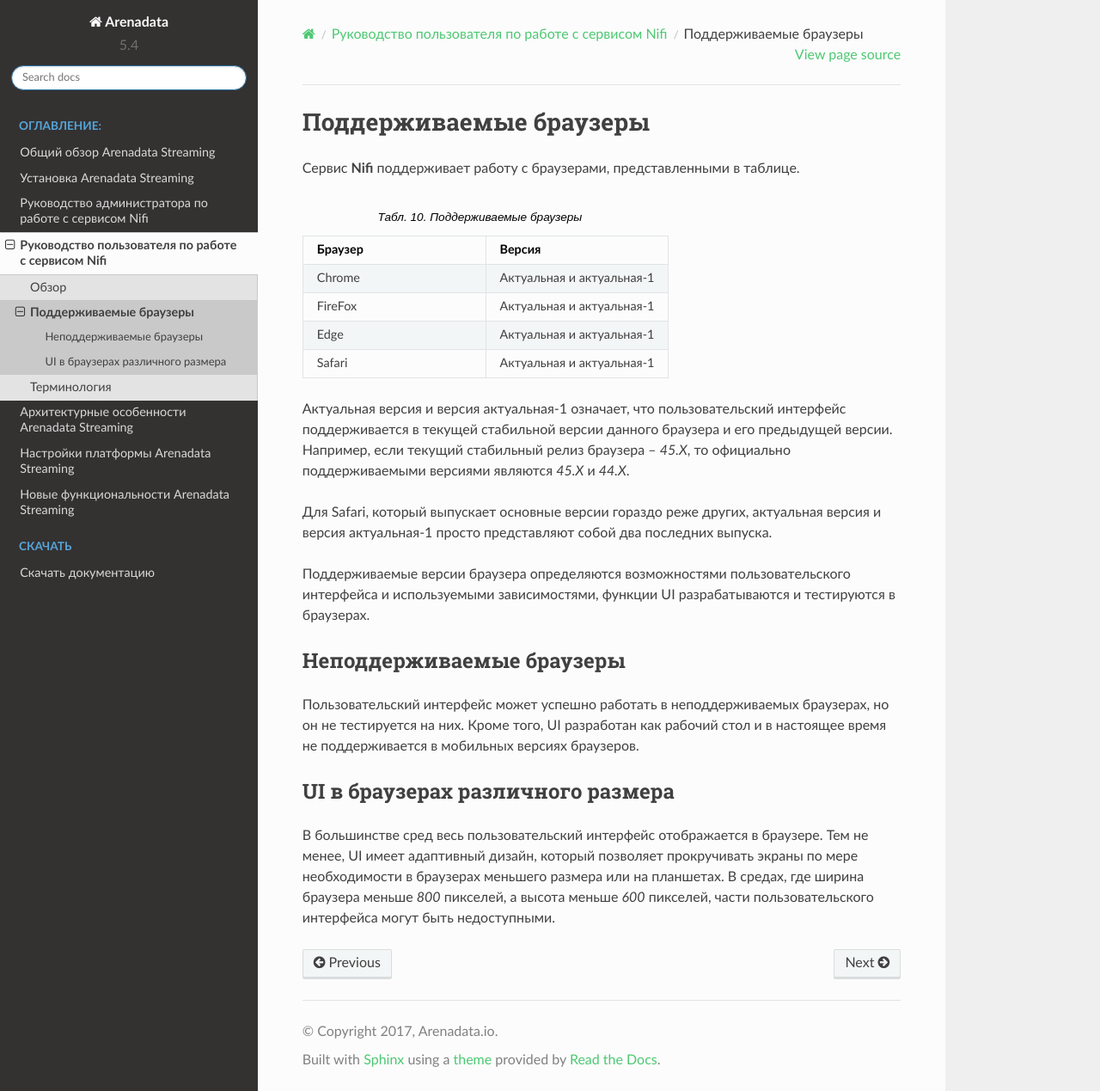
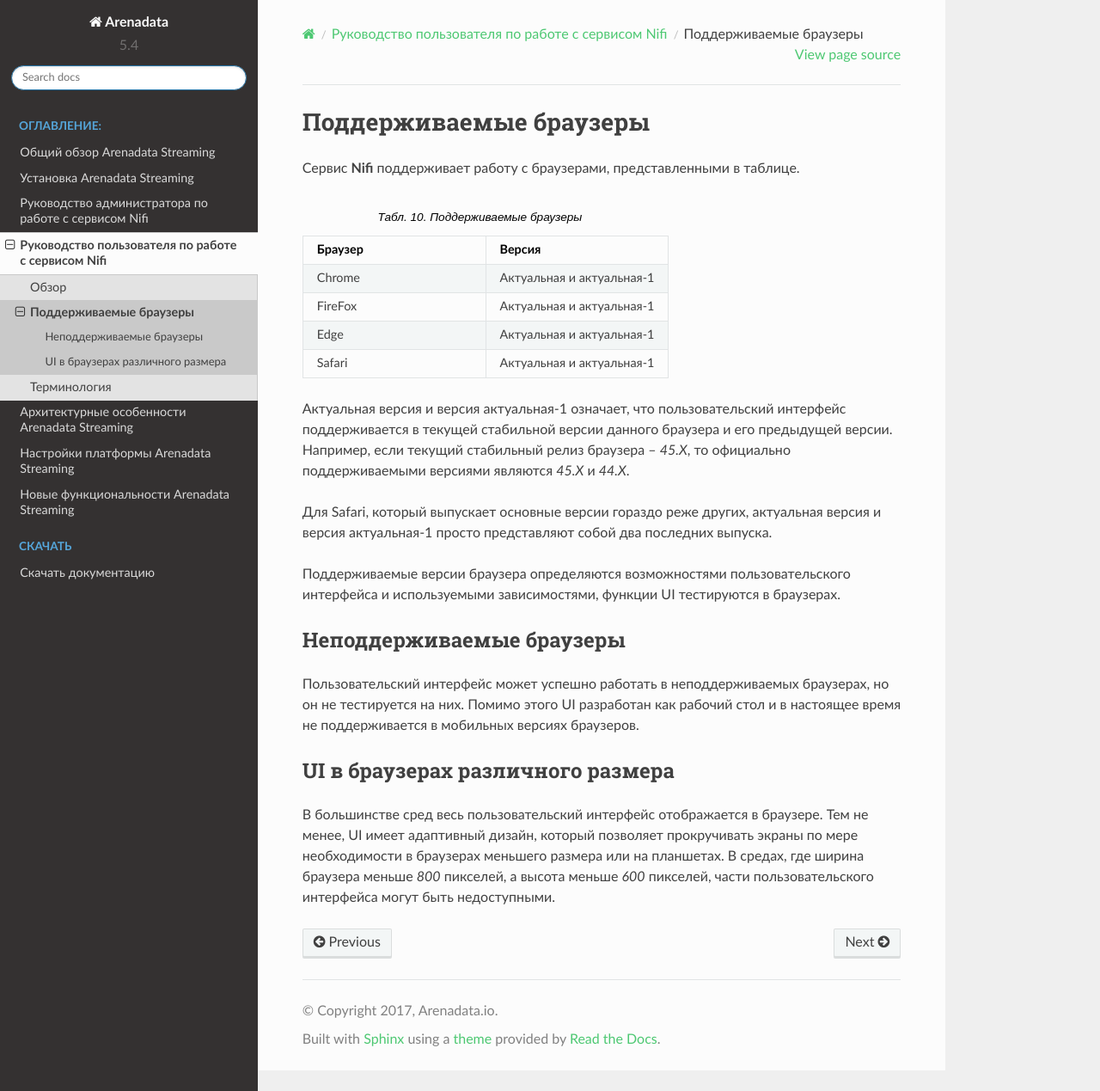
Before and after one commit to arenadata/docs_ads, a Sphinx documentation site: the page built from source/UserNIFI/Support.rst, in a window 1280 px wide and 1269 px high. Shown: the whole window at 86% size. Built offline with Sphinx 7.4.7 and the Read the Docs theme 2.0.0, drawn with Linux system fonts in a browser that asks for light colours; pages that are not in the unit, such as notebooks, are missing from menus.

Commit message:
Update Support.rst

```diff
--- a/source/UserNIFI/Support.rst
+++ b/source/UserNIFI/Support.rst
@@ -16,13 +16,13 @@
 
 Для Safari, который выпускает основные версии гораздо реже других, актуальная версия и версия актуальная-1 просто представляют собой два последних выпуска.
 
-Поддерживаемые версии браузера определяются возможностями пользовательского интерфейса и используемыми зависимостями, функции UI разрабатываются и тестируются в браузерах.
+Поддерживаемые версии браузера определяются возможностями пользовательского интерфейса и используемыми зависимостями, функции UI  тестируются в браузерах.
 
 
 Неподдерживаемые браузеры
 --------------------------
 
-Пользовательский интерфейс может успешно работать в неподдерживаемых браузерах, но он не тестируется на них. Кроме того, UI разработан как рабочий стол и в настоящее время не поддерживается в мобильных версиях браузеров.
+Пользовательский интерфейс может успешно работать в неподдерживаемых браузерах, но он не тестируется на них. Помимо этого UI разработан как рабочий стол и в настоящее время не поддерживается в мобильных версиях браузеров.
 
 
 UI в браузерах различного размера
```
